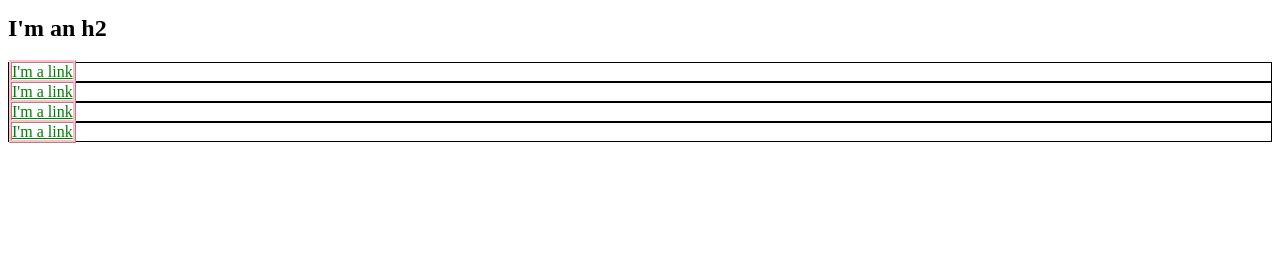
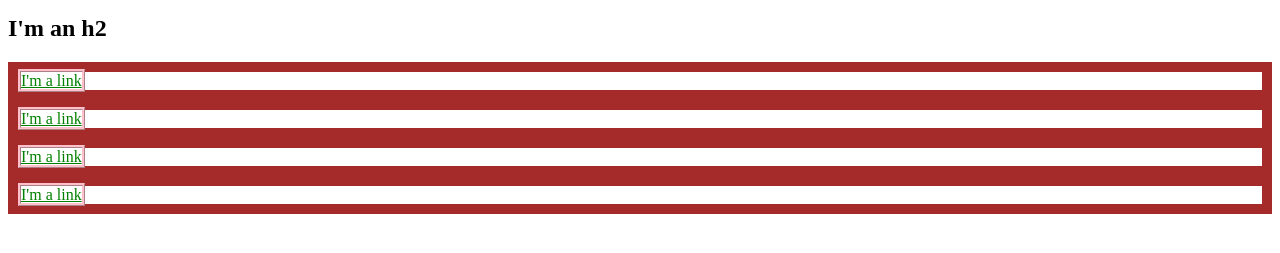
Before and after one commit to chaimoosh/sample_css, a plain HTML site: page index.html in a window 1280 px wide. Shown: the part 139-392 px from the top of the page. Drawn offline with Linux system fonts and the light colour scheme.

Commit message:
made more changes

```diff
--- a/index.html
+++ b/index.html
@@ -13,6 +13,10 @@
       }
       div a {
         color: green;
+      }
+      .bio-box {
+        border: 10px solid brown;
+        color: purple;
       }
     </style>
   </head>
@@ -35,8 +39,8 @@
     </div>
     <div class="bio-box">
       <a href="http://example.com/">I'm a link</a>
-    </div class="bio-box">
-    <div>
+    </div>
+    <div class="bio-box">
       <a href="http://example.com/">I'm a link</a>
     </div>
     <div class="bio-box">
```
